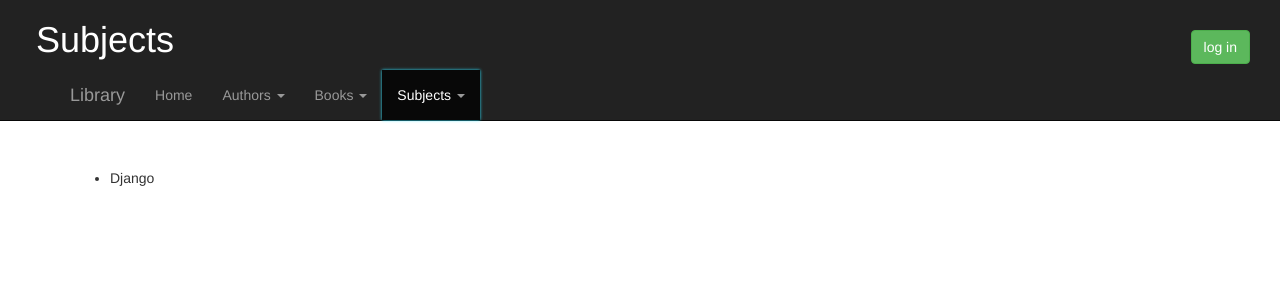
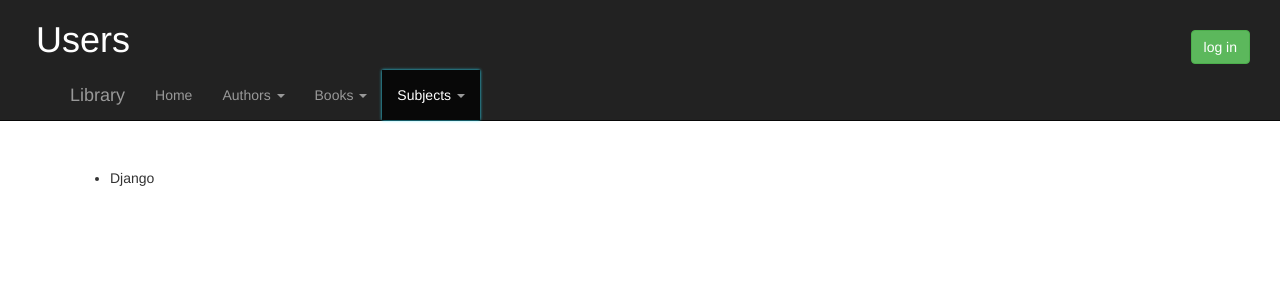
Before and after one commit to Suliv4n/bibliOnline, a Django app: page /users/ in a window 1280 px wide. Shown: the top 300 px of the page. Run offline with Django 3.2, Linux system fonts and the light colour scheme; data comes from the database, SQL or seed files in the repository; parts of the project's set-up code (start-up, migrations or seed data) failed here and were passed over.

Commit message:
rectification des noms de pages

```diff
--- a/biblio/templates/biblio/users.html
+++ b/biblio/templates/biblio/users.html
@@ -1,7 +1,7 @@
 {% extends "base.html" %}
 {% block title %}{{ block.super }} | Users {% endblock %}
 
-{% block heading %} Subjects {% endblock %}
+{% block heading %} Users {% endblock %}
 
 {% block main %}
 		<ul>
```
